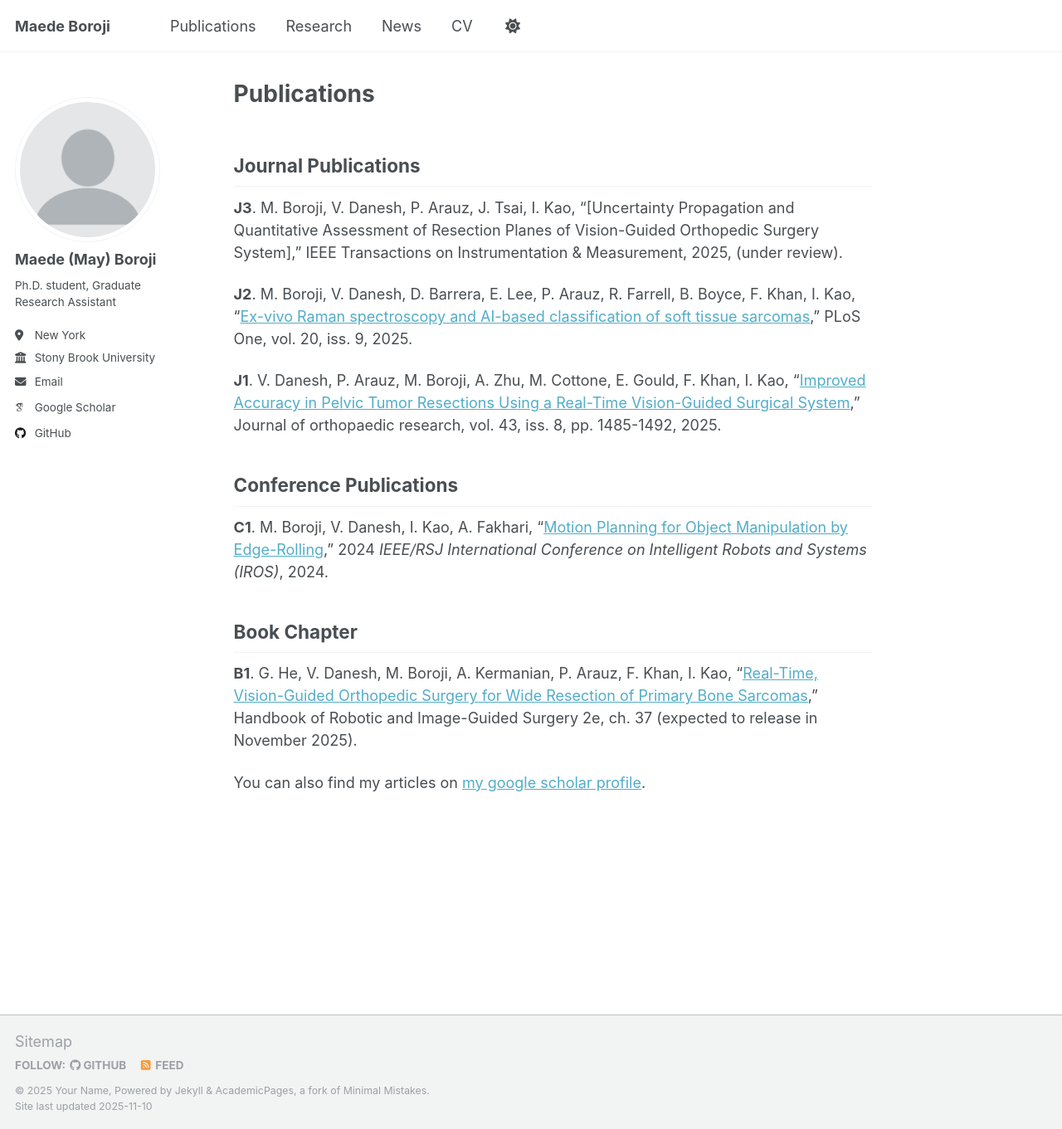
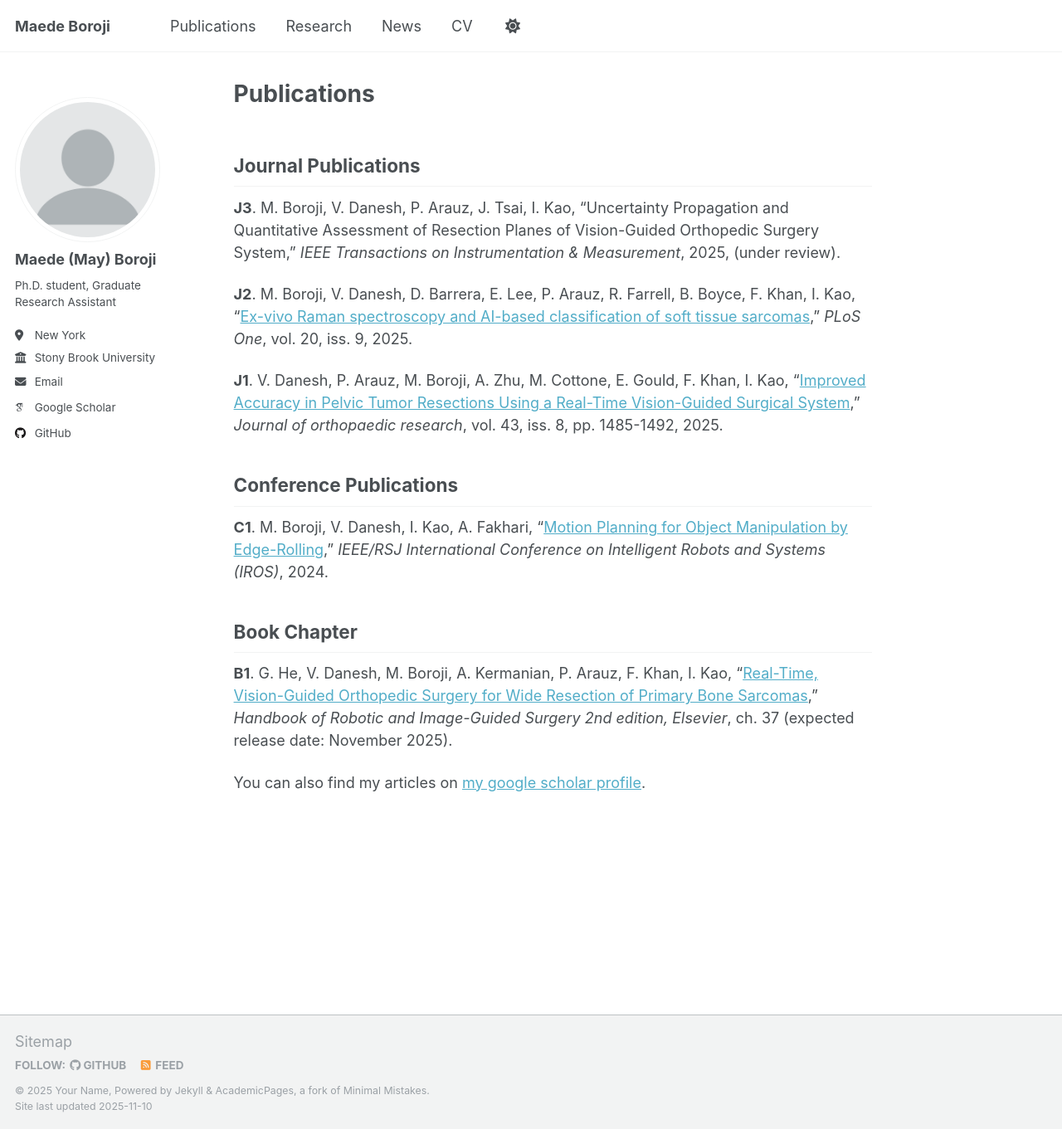
Before and after one commit to MahiBoroji/MahiBoroji.github.io, a Jekyll site: the page built from _pages/publications.md, in a window 1280 px wide and 1361 px high. Shown: the whole window at 83% size. Built offline with Jekyll 4.4.1, drawn with Linux system fonts in a browser that asks for light colours; some web fonts are replaced.

Commit message:
Format publication entries with italics for journals

```diff
--- a/_pages/publications.md
+++ b/_pages/publications.md
@@ -6,20 +6,20 @@ author_profile: true
 
 ## Journal Publications
 
-**J3**. M. Boroji, V. Danesh, P. Arauz, J. Tsai, I. Kao, "[Uncertainty Propagation and Quantitative Assessment of Resection Planes of Vision-Guided Orthopedic Surgery System]," IEEE Transactions on Instrumentation & Measurement, 2025, (under review).
+**J3**. M. Boroji, V. Danesh, P. Arauz, J. Tsai, I. Kao, "Uncertainty Propagation and Quantitative Assessment of Resection Planes of Vision-Guided Orthopedic Surgery System," *IEEE Transactions on Instrumentation & Measurement*, 2025, (under review).
 
-**J2**. M. Boroji, V. Danesh, D. Barrera, E. Lee, P. Arauz, R. Farrell, B. Boyce, F. Khan, I. Kao, "[Ex-vivo Raman spectroscopy and AI-based classification of soft tissue sarcomas](https://journals.plos.org/plosone/article?id=10.1371/journal.pone.0330618)," PLoS One, vol. 20, iss. 9, 2025.
+**J2**. M. Boroji, V. Danesh, D. Barrera, E. Lee, P. Arauz, R. Farrell, B. Boyce, F. Khan, I. Kao, "[Ex-vivo Raman spectroscopy and AI-based classification of soft tissue sarcomas](https://journals.plos.org/plosone/article?id=10.1371/journal.pone.0330618)," *PLoS One*, vol. 20, iss. 9, 2025.
 
-**J1**. V. Danesh, P. Arauz, M. Boroji, A. Zhu, M. Cottone, E. Gould, F. Khan, I. Kao, "[Improved Accuracy in Pelvic Tumor Resections Using a Real-Time Vision-Guided Surgical System](https://onlinelibrary.wiley.com/doi/full/10.1002/jor.26111#)," Journal of orthopaedic research, vol. 43, iss. 8, pp. 1485-1492, 2025.
+**J1**. V. Danesh, P. Arauz, M. Boroji, A. Zhu, M. Cottone, E. Gould, F. Khan, I. Kao, "[Improved Accuracy in Pelvic Tumor Resections Using a Real-Time Vision-Guided Surgical System](https://onlinelibrary.wiley.com/doi/full/10.1002/jor.26111#)," *Journal of orthopaedic research*, vol. 43, iss. 8, pp. 1485-1492, 2025.
 
 ## Conference Publications
 
-**C1**. M. Boroji, V. Danesh, I. Kao, A. Fakhari, "[Motion Planning for Object Manipulation by Edge-Rolling](https://ieeexplore.ieee.org/document/10802581)," 2024 *IEEE/RSJ International Conference on Intelligent Robots and Systems (IROS)*, 2024.
+**C1**. M. Boroji, V. Danesh, I. Kao, A. Fakhari, "[Motion Planning for Object Manipulation by Edge-Rolling](https://ieeexplore.ieee.org/document/10802581)," *IEEE/RSJ International Conference on Intelligent Robots and Systems (IROS)*, 2024.
 
 
 ## Book Chapter
 
-**B1**. G. He, V. Danesh, M. Boroji, A. Kermanian, P. Arauz, F. Khan, I. Kao, "[Real-Time, Vision-Guided Orthopedic Surgery for Wide Resection of Primary Bone Sarcomas](https://shop.elsevier.com/books/handbook-of-robotic-and-image-guided-surgery/abedin-nasab/978-0-443-13912-3)," Handbook of Robotic and Image-Guided Surgery 2e, ch. 37 (expected to release in November 2025).
+**B1**. G. He, V. Danesh, M. Boroji, A. Kermanian, P. Arauz, F. Khan, I. Kao, "[Real-Time, Vision-Guided Orthopedic Surgery for Wide Resection of Primary Bone Sarcomas](https://shop.elsevier.com/books/handbook-of-robotic-and-image-guided-surgery/abedin-nasab/978-0-443-13912-3)," *Handbook of Robotic and Image-Guided Surgery 2nd edition, Elsevier*, ch. 37 (expected release date: November 2025).
 
 
 You can also find my articles on [my google scholar profile](https://scholar.google.com/citations?hl=en&user=7vf-xy8AAAAJ).
```
